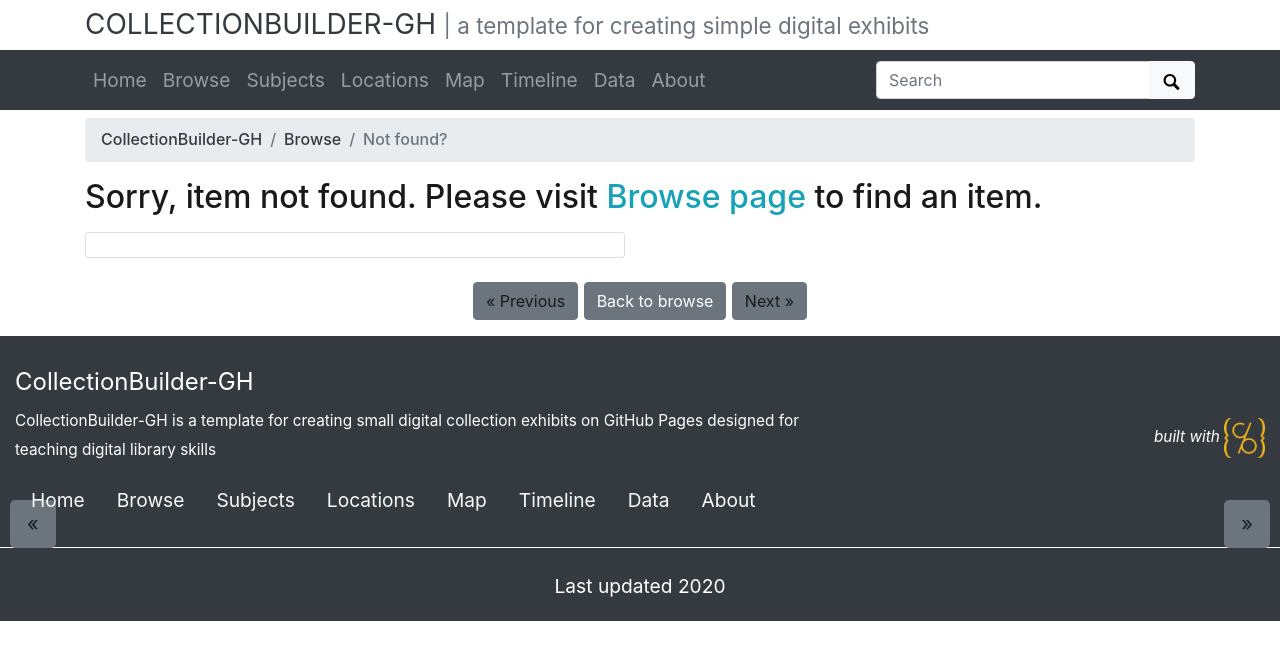
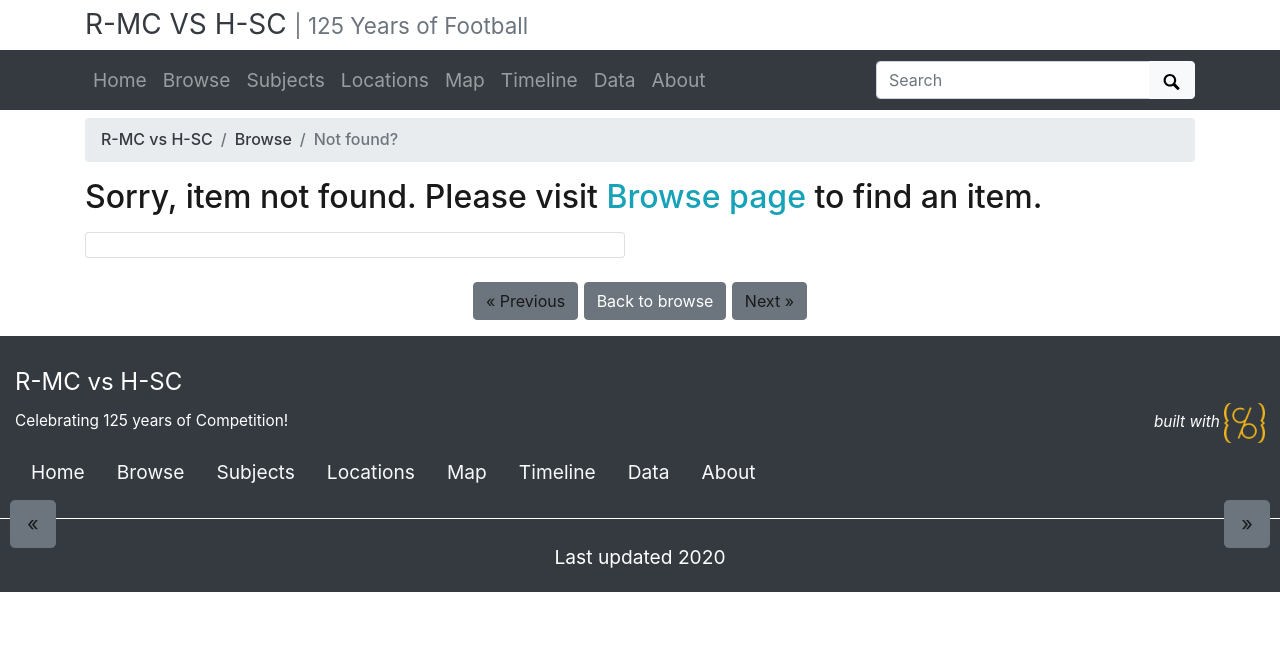
Before and after one commit to emg511-rmc/TheGame, a Jekyll site: the page built from pages/item.md, in a window 1280 px wide. Shown: the top 660 px of the page. Built offline with Jekyll 4.4.1, drawn with Linux system fonts in a browser that asks for light colours.

Commit message:
Update _config.yml
Add descriptive information about The Game

```diff
--- a/_config.yml
+++ b/_config.yml
@@ -8,24 +8,24 @@
 # URL VARIABLES
 #
 # url is your gh-pages base, following the pattern: username.github.io
-url: https://collectionbuilder.github.io
+url: https://emg511-rmc.github.io
 # baseurl is your github repository's name prefixed with a /
-baseurl: /collectionbuilder-gh
+baseurl: /TheGame
 # location of code, the full url to your github repository
-source-code: https://github.com/CollectionBuilder/collectionbuilder-gh
+source-code: https://github.com/emg511-rmc/TheGame
 
 ##########
 # SITE SETTINGS
 #
 # title of site appears in banner
-title: CollectionBuilder-GH
+title: R-MC vs H-SC
 # tagline, a short phrase that will appear throughout the site in the top banner
-tagline: a template for creating simple digital exhibits
+tagline: 125 Years of Football
 # description appears in meta tags and other locations
 # this description might appear in search result lists, keep around 160 characters max
-description: "CollectionBuilder-GH is a template for creating small digital collection exhibits on GitHub Pages designed for teaching digital library skills"
+description: "Celebrating 125 years of Competition!"
 # creator of the digital collection, to appear in meta tags; we typically use our GitHub usernames but feel free to just use your name
-author: CollectionBuilder
+author: Lisa Gaza
 
 ##########
 # COLLECTION SETTINGS
```
